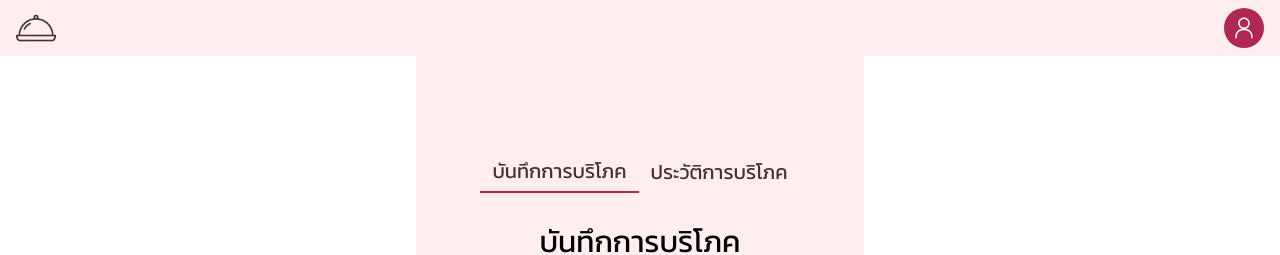
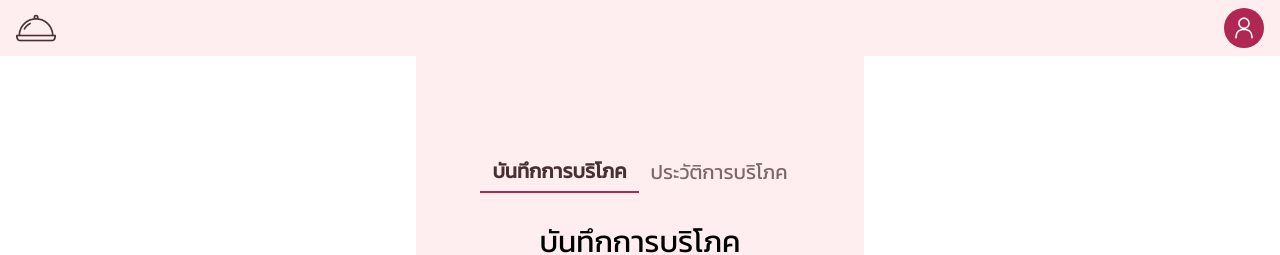
Before and after one commit to NattawatC/khaoniew, a Next.js app: page /foodLog in a window 1280 px wide. Shown: the top 255 px of the page. Built offline with nearby package versions, Linux system fonts and the light colour scheme.

Commit message:
Install tab component

```diff
--- a/src/components/ui/tabs.tsx
+++ b/src/components/ui/tabs.tsx
@@ -27,7 +27,7 @@ const TabsTrigger = React.forwardRef<
   <TabsPrimitive.Trigger
     ref={ref}
     className={cn(
-      "inline-flex items-center justify-center whitespace-nowrap border-secondary px-3 py-1.5 ring-offset-background transition-all focus-visible:outline-none disabled:pointer-events-none data-[state=active]:border-b-2",
+      "inline-flex items-center text-base justify-center whitespace-nowrap border-secondary px-3 py-1.5 ring-offset-background transition-all focus-visible:outline-none disabled:pointer-events-none data-[state=active]:border-b-2 data-[state=active]:font-bold data-[state=inactive]:opacity-70",
       className
     )}
     {...props}
```
